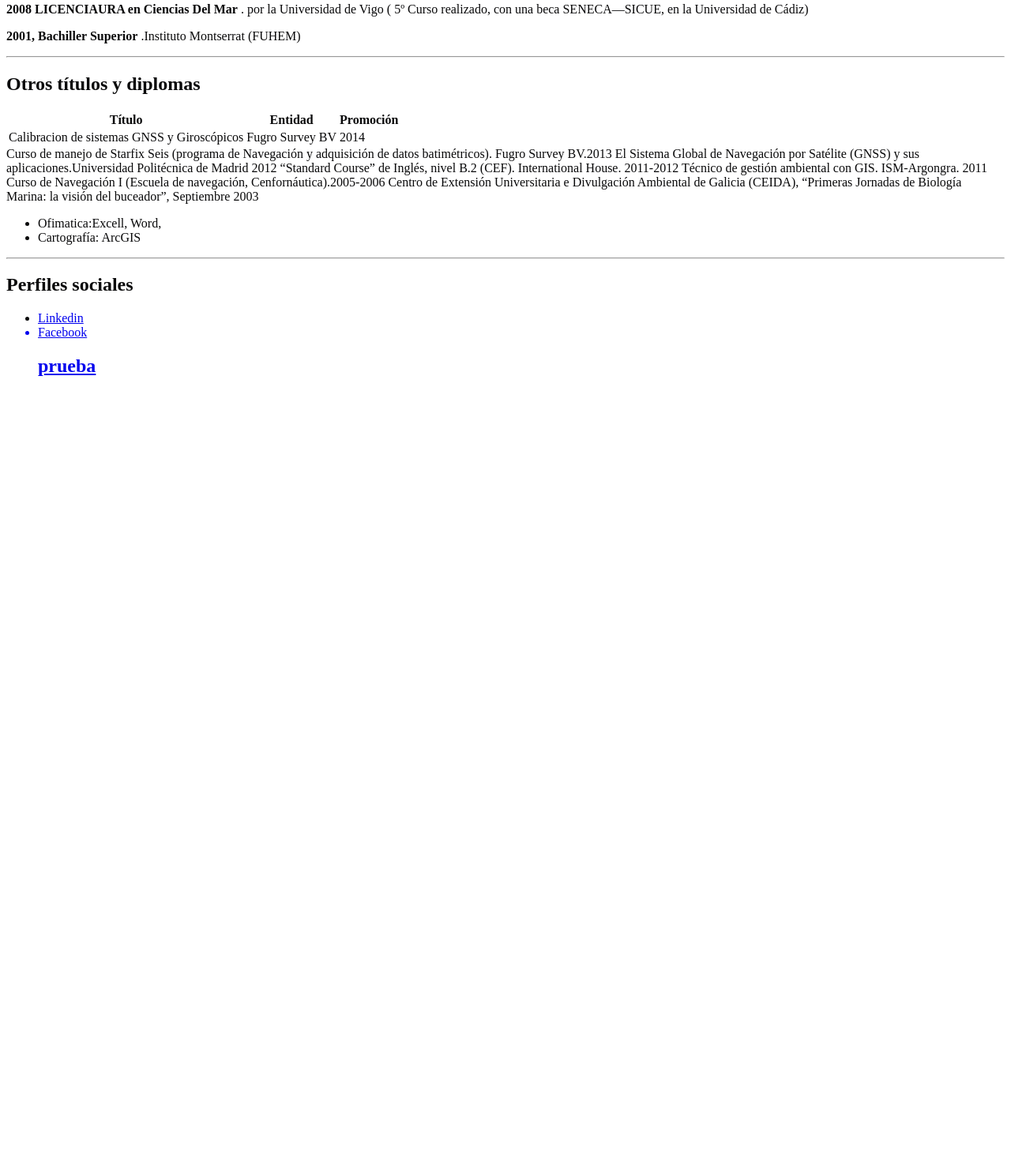
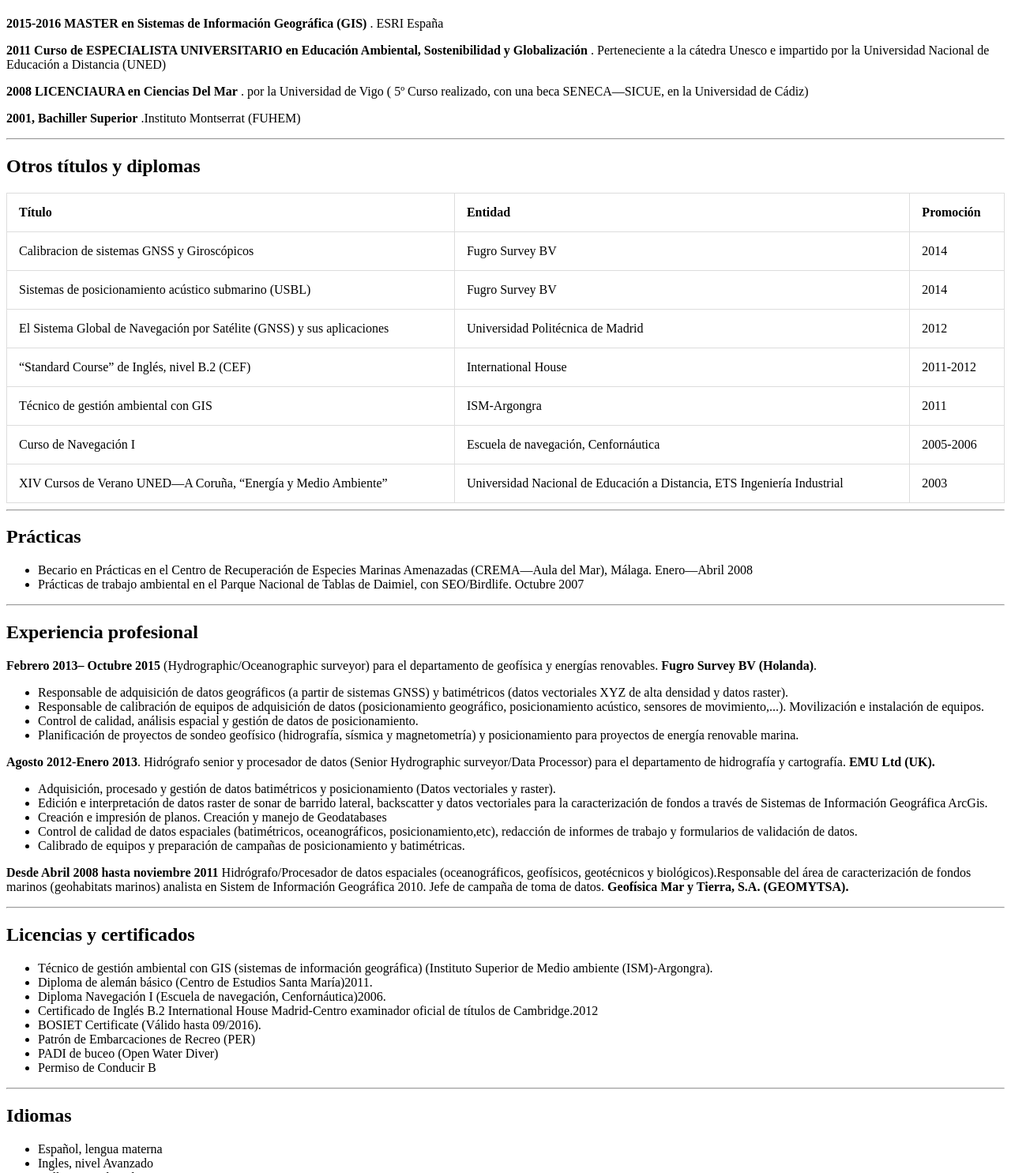
Before and after one commit to Rastar20/Rastar20.github.io, a plain HTML site: page index.html in a window 1280 px wide. Shown: the part 728-2213 px from the top of the page at 79% size. Before the commit the page ends 1225 px from the top, so only its background shows below. Drawn offline with Linux system fonts and the light colour scheme.

Commit message:
General Update CV

```diff
--- a/index.html
+++ b/index.html
@@ -8,24 +8,32 @@
 </head>
 
 <body>
-    <P>Menu</p>
+    <P>
+    <b>Índice</b>
+    </p>
     <ul>
-        <li><a href="#Formación">Formación académica</a></li>
-        <li><a href="#Diplomas">Otros Títulos y Diplomas</a></li>
-        <li><a href="#">Práticas</a></li>
-        <li><a href="#">Experiencia Laboral</a></li>
-        <li><a href="#">Licencias y cetificados</a></li>
-        <li><a href="#">Idiomas</a></li>
+        <li><a href="#Education">Formación académica</a></li>
+        <li><a href="#Certificates">Otros Títulos y Diplomas</a></li>
+        <li><a href="#Internships">Práticas</a></li>
+        <li><a href="#Professional">Experiencia Laboral</a></li>
+        <li><a href="#Licences">Licencias y cetificados</a></li>
+        <li><a href="#Languages">Idiomas</a></li>
         <li><a href="#Media">Perfiles Sociales</a></li>
     </ul>
-    <h1>Raul García Quiñones</h1>
+    <hr>
+    <h1>CV Raul García Quiñones</h1>
     <p>
     <img src="https://media.licdn.com/mpr/mpr/shrinknp_400_400/p/1/000/061/3aa/27fa144.jpg" alt="Foto de Raul">
+    <p>
+    <b>Contacto:</b>
+    <ul>
+        <li>rgqpress@gmail.com</li>
+        <li>Rastar20@hotmail.com</li>
     </ul>
     <hr>
-    <h2 id="Formación">Formación académica </h2>
+    <h2 id="Education">Formación académica </h2>
     <p>
-    <b>2015-2016 Master en Sistemas de Información Geográfica (GIS)</b>
+    <b>2015-2016 MASTER en Sistemas de Información Geográfica (GIS)</b>
     . ESRI España
      </p>
     <p>
@@ -41,8 +49,8 @@
     .Instituto Montserrat (FUHEM)
 
     <hr>
-    <h2 id="Diplomas">Otros títulos y diplomas </h2>
-    <table id="Diplomas">
+    <h2 id="Certificates">Otros títulos y diplomas </h2>
+    <table id="Certificates">
         <thead>
         <tr>
             <th>Título</th>
@@ -52,36 +60,117 @@
         </thead>
         <tbody>
         <tr>
-      <td>Calibracion de sistemas GNSS y Giroscópicos   </td>
+            <td>Calibracion de sistemas GNSS y Giroscópicos</td>
             <td>Fugro Survey BV</td>
             <td>2014</td>
+        </tr>
+        <tr>
+            <td>Sistemas de posicionamiento acústico submarino (USBL)</td>
+            <td>Fugro Survey BV</td>
+            <td>2014</td>
+        </tr>
+        <tr>
+            <td> El Sistema Global de Navegación por Satélite (GNSS) y sus aplicaciones</td>
+            <td>Universidad Politécnica de Madrid</td>
+            <td>2012</td>
+        </td>
+        <tr>
+            <td>“Standard Course” de Inglés, nivel B.2 (CEF)</td>
+            <td>International House</td>
+            <td>2011-2012</td>
+        </tr>
+        <tr>
+            <td>Técnico de gestión ambiental con GIS</td>
+            <td>ISM-Argongra</td>
+            <td>2011</td>
+        </tr>
+        <tr>
+            <td>Curso de Navegación I</td>
+            <td>Escuela de navegación, Cenfornáutica</td>
+            <td>2005-2006</td>
+        </tr>
+        <tr>
+            <td>XIV Cursos de Verano UNED—A Coruña, “Energía y Medio Ambiente”</td>
+            <td>Universidad Nacional de Educación a Distancia, ETS Ingeniería Industrial</td>
+            <td>2003</td>
+        </tr>
         </tbody>
     </table>
-    Curso de manejo de Starfix Seis (programa de Navegación y adquisición de datos batimétricos). Fugro Survey BV.2013
-    El Sistema Global de Navegación por Satélite (GNSS) y sus aplicaciones.Universidad Politécnica de Madrid 2012
-    “Standard Course” de Inglés, nivel B.2 (CEF). International House. 2011-2012
-    Técnico de gestión ambiental con GIS. ISM-Argongra. 2011
-    Curso de Navegación I (Escuela de navegación, Cenfornáutica).2005-2006
-    Centro de Extensión Universitaria e Divulgación Ambiental de Galicia (CEIDA), “Primeras Jornadas de Biología Marina: la visión del buceador”, Septiembre  2003
-
+    <hr>
+    <h2 id="Internships">Prácticas</h2>
     <ul>
-        <li>Ofimatica:Excell, Word, <li>
-        Cartografía: ArcGIS</li>
+        <li>Becario en Prácticas en el Centro de Recuperación de Especies Marinas
+            Amenazadas (CREMA—Aula del Mar), Málaga. Enero—Abril 2008</li>
+        <li>Prácticas de trabajo ambiental en el Parque Nacional de Tablas de Daimiel, con SEO/Birdlife. Octubre 2007</li>
+    </ul>
+    </hr>
+    <hr>
+    <h2 id="Professional">Experiencia profesional</h2>
+    <p>
+    <b>Febrero 2013– Octubre 2015</b> (Hydrographic/Oceanographic surveyor) para el departamento de geofísica y energías renovables. <b>Fugro Survey BV (Holanda)</b>.
+    </p>
+    <ul>
+        <li>Responsable de adquisición de datos geográficos (a partir de sistemas GNSS) y batimétricos (datos vectoriales XYZ de alta densidad y datos raster).</li>
+        <li>Responsable de calibración de equipos de adquisición de datos (posicionamiento geográfico, posicionamiento acústico, sensores de movimiento,...). Movilización e instalación de equipos.</li>
+        <li>Control de calidad, análisis espacial y gestión de datos de posicionamiento.</li>
+        <li>Planificación de proyectos de sondeo geofísico (hidrografía, sísmica y magnetometría) y posicionamiento para proyectos de energía renovable marina. </li>
+    </ul>
+    <p>
+    <b>Agosto 2012-Enero 2013</b>. Hidrógrafo senior y procesador de datos (Senior Hydrographic surveyor/Data Processor) para el departamento de hidrografía y cartografía. <b>EMU Ltd (UK).</b>
+    </p>
+    <ul>
+        <li>Adquisición, procesado y gestión de datos batimétricos y posicionamiento (Datos vectoriales y raster).</li>
+        <li>Edición e interpretación de datos raster de sonar de barrido lateral, backscatter y datos vectoriales para la caracterización de fondos a través de Sistemas de Información Geográfica ArcGis.</li>
+        <li>Creación e impresión de planos. Creación y manejo de Geodatabases</li>
+        <li>Control de calidad de datos espaciales (batimétricos, oceanográficos, posicionamiento,etc), redacción de informes de trabajo y formularios de validación de datos.</li>
+        <li>Calibrado de equipos y preparación de campañas de posicionamiento y batimétricas.</li>
+    </ul>
+    </hr>
+    <p>
+    <b>Desde Abril 2008 hasta noviembre 2011</b>
+    Hidrógrafo/Procesador de datos espaciales (oceanográficos, geofísicos, geotécnicos y biológicos).Responsable del área de caracterización  de fondos marinos (geohabitats marinos) analista en Sistem de Información Geográfica 2010. Jefe de campaña de toma de datos.
+    <b>Geofísica Mar y Tierra, S.A. (GEOMYTSA). </b>
+    </p>
+    <hr>
+    <h2 id="Licences">Licencias y certificados</h2>
+    <ul>
+        <li>Técnico de gestión ambiental con GIS (sistemas de información geográfica) 	(Instituto Superior de Medio ambiente (ISM)-Argongra).</li>
+        <li>Diploma de alemán básico (Centro de Estudios Santa María)2011.</li>
+        <li>Diploma Navegación I (Escuela de navegación, Cenfornáutica)2006.</li>
+        <li>Certificado de Inglés B.2 International House Madrid-Centro examinador  oficial de títulos de Cambridge.2012</li>
+        <li>BOSIET Certificate (Válido hasta 09/2016).</li>
+        <li>Patrón de Embarcaciones de Recreo (PER)</li>
+        <li>PADI de buceo (Open Water Diver)</li>
+        <li>Permiso de  Conducir B</li>
     </ul>
     <hr>
-      <h2 id="Media">Perfiles sociales </h2>
-
+    <h2 id="Languages">Idiomas</h2>
     <ul>
-        <li><a target= "blank" href="https://es.linkedin.com/in/raúl-garcía-quiñones-a5b60722">Linkedin</li>
-        <li>Facebook</li>
+        <li>Español, lengua materna</li>
+        <li>Ingles, nivel Avanzado</li>
+        <li>Gallego, nivel medio</li>
+        <li>Italiano, nivel principiante</li>
+        <li>Alemán, nivel principiante</li>
+    </ul>
+    </hr>
+    <hr>
+    <h2 id="Media">Perfiles sociales y medios</h2>
+    </hr>
+        <ul>
+        <li>
+            <a target="blank" href="https://es.linkedin.com/in/raúl-garcía-quiñones-a5b60722">Linkedin</a>
+        </li>
+        <li>
+            <a target="blank" href="http://rastar20.github.io">Github</a>
+        </li>
+        <li>
+            <a target="blank" href="https://www.youtube.com/user/RGQpressTV">Youtube</a>
+        </li>
+        <li>
+            <a target="blank" href="http://fondoabisal.blogspot.com">Blogspot</a>
+        </li>
 <form action="mi script.php" methods = "GET">
     <label for="to" type
 
 
-
-</body>
-    <h2>prueba</h2>
-    <h2{
-        text-align: center;
-        color:rgb(100%,62%,100%);
 </html>
--- a/main.css
+++ b/main.css
@@ -1,10 +1,20 @@
+<!DOCTYPE html>
+<html>
+<head>
+<style>
 body{
     color: #09090A;
     }
-    element.style {
+table, td, th {
+    border: 1px solid #ddd;
+    text-align: left;
 }
-user agent stylesheettable {
-    display: table;
-    border-collapse: separate;
-    border-spacing: 2px;
-    border-color: grey;
+
+table {
+    border-collapse: collapse;
+    width: 100%;
+}
+
+th, td {
+    padding: 15px;
+}
```
Lines whose indentation alone changed are shown as unchanged.
